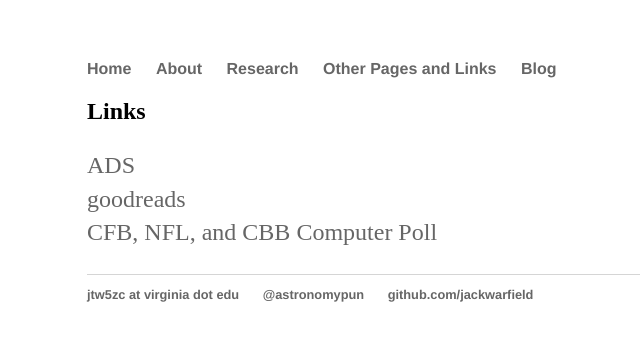
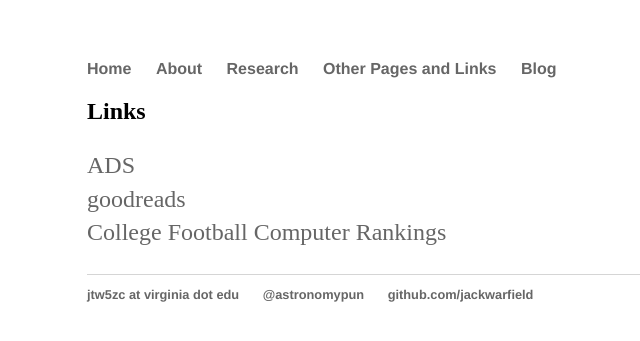
Before and after one commit to jackwarfield/jackwarfield.github.io, a Jekyll site: the page built from otherpages/index.html, in a window 1280 px wide. Shown: the top 341 px of the page, without its empty margins (73-713 px from the left). Built offline with Jekyll 4.4.1, drawn with Linux system fonts in a browser that asks for light colours.

Commit message:
change link for cfb rankings

```diff
--- a/otherpages/index.html
+++ b/otherpages/index.html
@@ -9,6 +9,6 @@ title: Jack Warfield
 	<br>
 	<a href='https://www.goodreads.com/jackwarfield'>goodreads</a>
 	<br>
-	<a href='https://github.com/jackwarfield/rg2_poll'>CFB, NFL, and CBB Computer Poll</a>
+	<a href='https://github.com/jackwarfield/cfb_rankings'>College Football Computer Rankings</a>
 	</p>
 </div><!-- /.blurb -->
```
